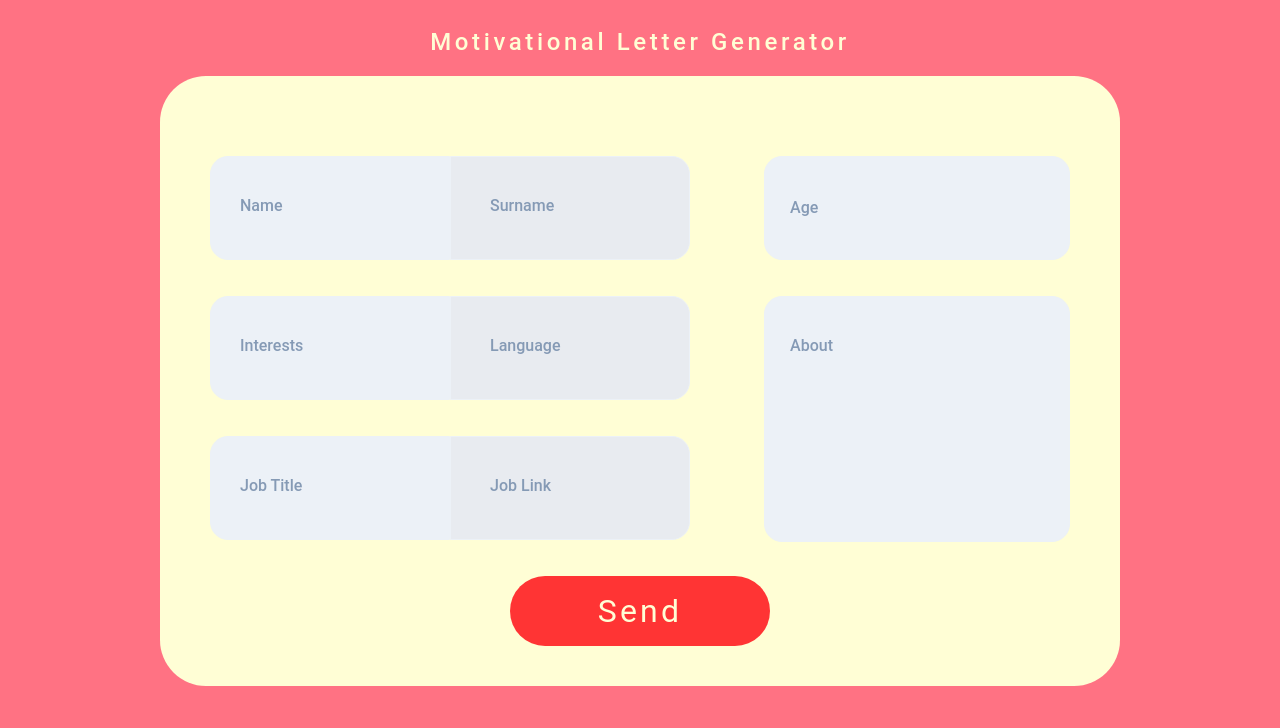
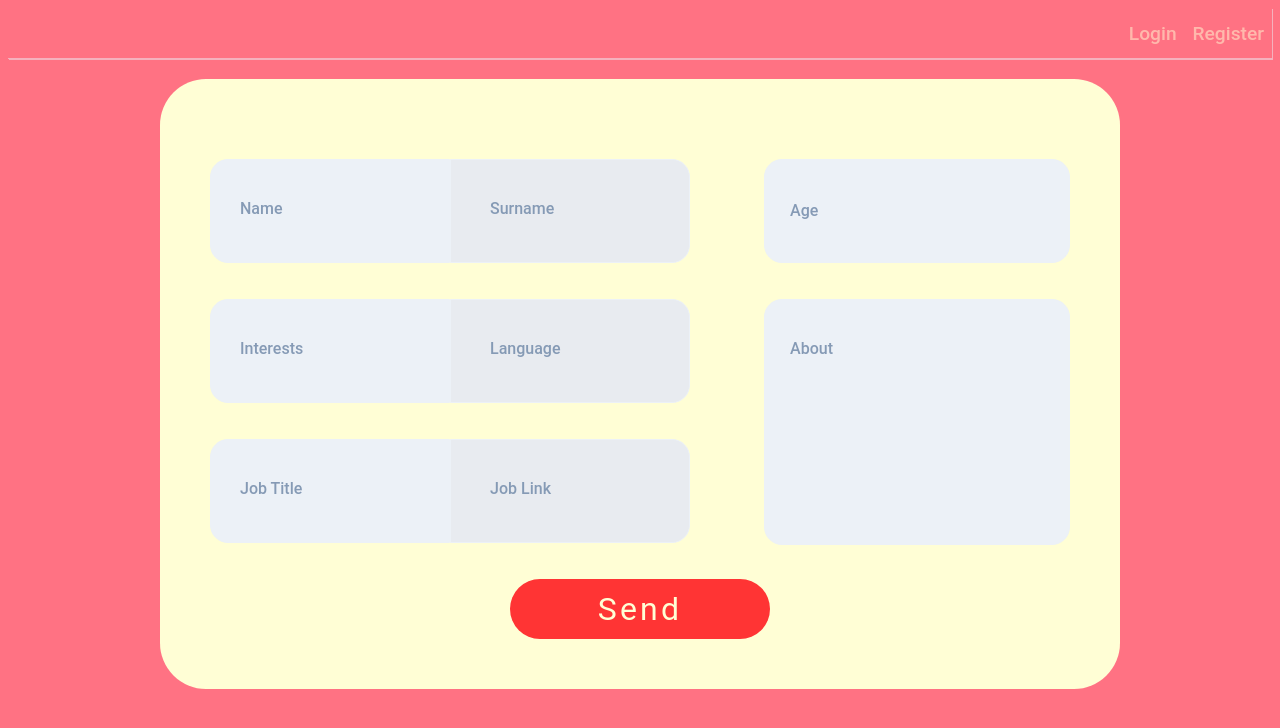
Before and after one commit to dreistein33/jobber, a Python web app: template templates/form.html in a window 1280 px wide. Shown: the top 728 px of the page. Run offline with Jinja, Linux system fonts and the light colour scheme; the template is opened without the code that fills it, so the values that code supplies are empty.

Commit message:
Working on register and login pages, build databse model

```diff
--- a/static/styles/styles.css
+++ b/static/styles/styles.css
@@ -33,7 +33,7 @@
         font-weight: 100;
     }
 
-    input:focus {
+    input[type="text"]:focus {
         outline: var(--bg-color);
         background-color: var(--input-focus-color);
     }
@@ -44,12 +44,40 @@
 
     textarea {
         font-size: var(--input-font-size);
+        background: var(--input-field-color);
+        border-radius: 18px;
+        border: var(--input-border);
         font-weight: 100;
+    }
+
+    textarea:focus {
+        outline: none;
     }
 
     p {
         text-align: left;
         font-weight: 200;
+    }
+
+    nav {
+        height: 50px;
+        width: 100%;
+        margin-bottom: 20px;
+        border-bottom: solid 1px var(--input-field-color);
+        opacity: 50%;
+        box-shadow: 1px 1px 0px 0px var(--input-field-color);
+    }
+
+    nav > a {
+        position: relative;
+        top: 50%;
+        transform: translateY(-50%);
+        text-decoration: none;
+        color: #FFFED5;
+        font-size: 1.2rem;
+        font-weight: 500;
+        float: right;
+        margin-inline: 0.5rem;
     }
 
     .content-box {
@@ -125,9 +153,6 @@
         resize: none;
         right: 50px;
         top: 170px;
-        border: var(--input-border);
-        background: var(--input-field-color);
-        border-radius: 18px;
         transition: 0.2s;
     }
 
@@ -135,14 +160,14 @@
         background: var(--input-focus-color);
     }
 
-    .about-input:focus {
-        outline: none;
-    }
-
     .text-box {
+        position: inherit;
+        margin-top: 2rem;
+        left: 10%;
         width: 80%;
-        height: 80%;
-        padding: 5% 10%;
+        height: calc(600px * 0.65);
+        max-width: 100%;
+        max-height: calc(600px * 0.7);
     }
 
     .send-button {
@@ -150,7 +175,7 @@
         display: flex;
         border: none;
         width: 260px;
-        height: 70px;
+        height: 60px;
         transform: translateY(70px);
         left: 350px;
         background: #FF3434;
--- a/templates/base.html
+++ b/templates/base.html
@@ -1,16 +1,22 @@
 <!DOCTYPE html>
 <html>
+
     <head>
+
         <meta name="viewport" content="width=device-width, initial-scale=1">
         <script src="https://ajax.googleapis.com/ajax/libs/jquery/3.6.4/jquery.min.js"></script>
         <link rel="stylesheet" href="{{url_for('static', filename='styles/styles.css')}}">
         <title>Motivational Letter Generator</title>
+
     </head>
 
 <body>
-    <div class="typewriter" style="text-align:center;">
-        <h2>Motivational Letter Generator</h2>
-    </div>
+
+    <nav>
+        <a href="/register">Register</a>
+        <a href="/login">Login</a>
+    </nav>
+
     <div class="form-box-main">
         <div class="content-box">
             {% block content %} {% endblock %}
@@ -31,4 +37,5 @@
         $(".send-button").val("Send");
     })
 </script>
+
 </html>
```
Also changed, not shown: __init__.py (added, +25 -0 lines), auth.py (added, +35 -0 lines), config.py (added, +23 -0 lines), main.py (added, +14 -0 lines), models.py (added, +15 -0 lines), requirements.txt (+10 -0 lines), rest_api.py (renamed from app.py, +8 -18 lines), static/scripts/utils.js (+69 -59 lines), validation.py (+21 -3 lines), 1 other file.
